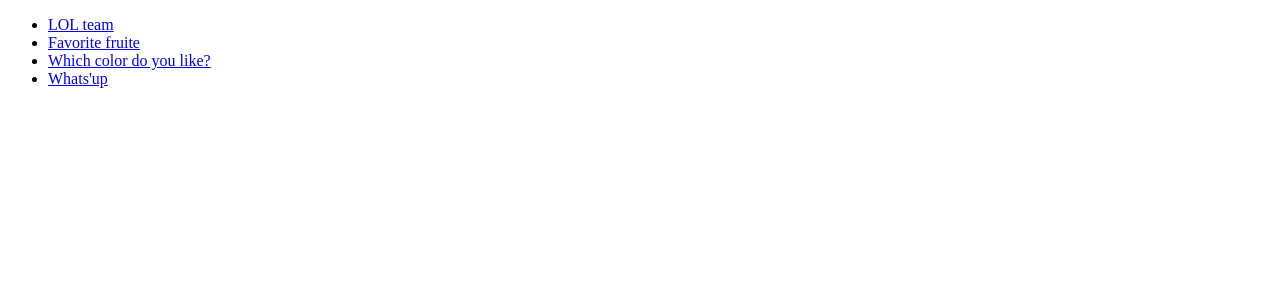
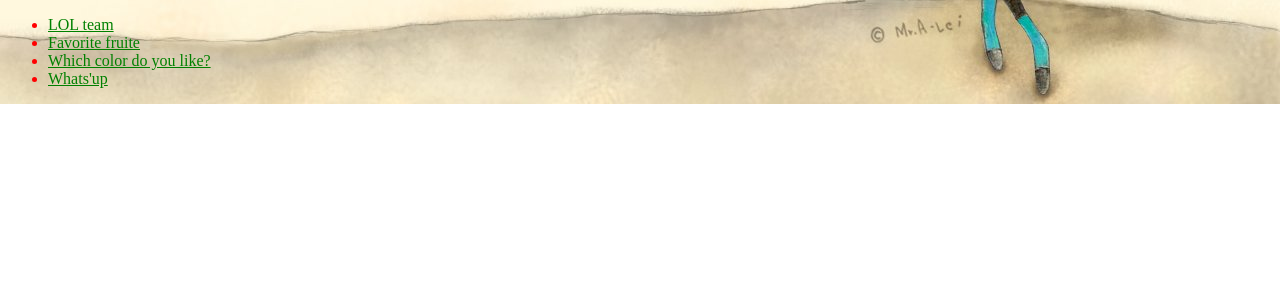
Before and after one commit to cooldannyboy/polls, a Django app: page /polls_app/ in a window 1280 px wide. Shown: the top 300 px of the page. Run offline with Django 3.2, Linux system fonts and the light colour scheme; data comes from the database, SQL or seed files in the repository; both versions use the stored data as it was after the commit.

Commit message:
add style.css

```diff
--- a/polls/settings.py
+++ b/polls/settings.py
@@ -85,6 +85,9 @@ USE_TZ = True
 # https://docs.djangoproject.com/en/1.7/howto/static-files/
 
 STATIC_URL = '/static/'
+# STATICFILES_DIRS = (
+#     os.path.join(BASE_DIR, 'static'),
+# )
 
 TEMPLATES = [
     {
--- /dev/null
+++ b/polls_app/static/polls_app/style.css
@@ -0,0 +1,12 @@
+li a {
+    color: green;
+}
+
+ul {
+    color: red;
+}
+
+body {
+    background: white url("images/background.jpg")
+no-repeat right bottom
+}
--- a/polls_app/templates/polls_app/index.html
+++ b/polls_app/templates/polls_app/index.html
@@ -1,4 +1,12 @@
+{% load staticfiles %}
+
 <!DOCTYPE html>
+
+    <head>
+        <link rel="stylesheet" type="text/css" href="{% static 'polls_app/style.css' %}" />
+    </head>
+
+
 
     {% if latest_question_list %}
         <ul>
```
Also changed, not shown: db.sqlite3, polls_app/static/polls_app/images/background.jpg (added). Lines whose indentation alone changed are shown as unchanged.
